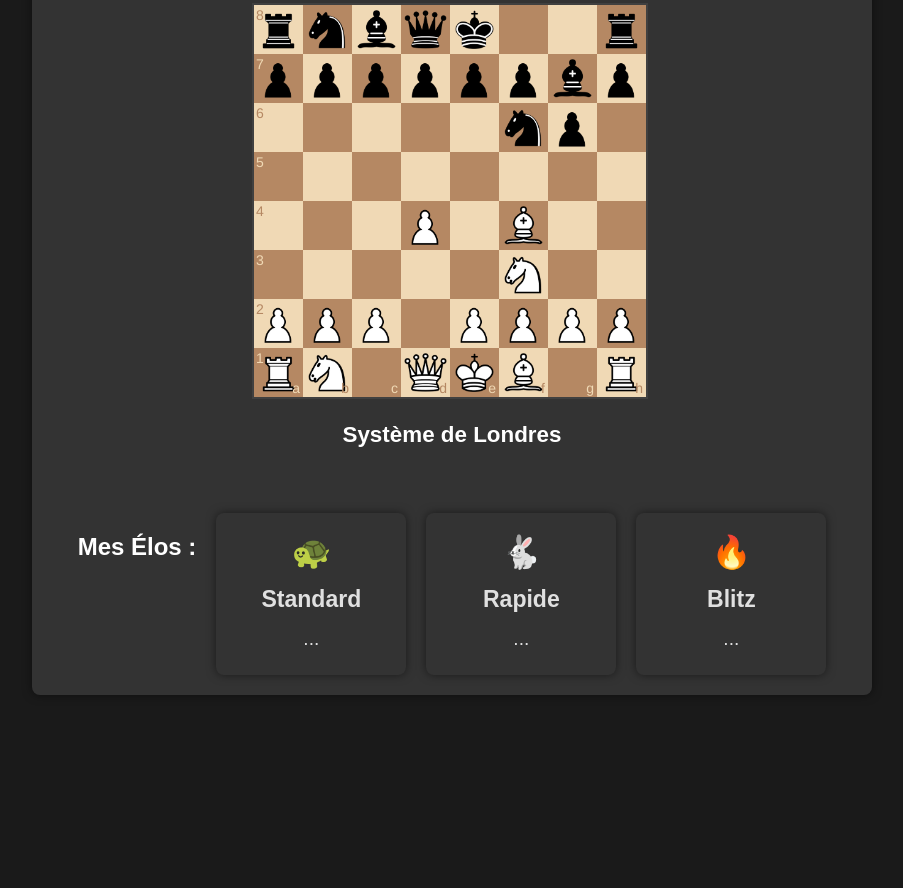
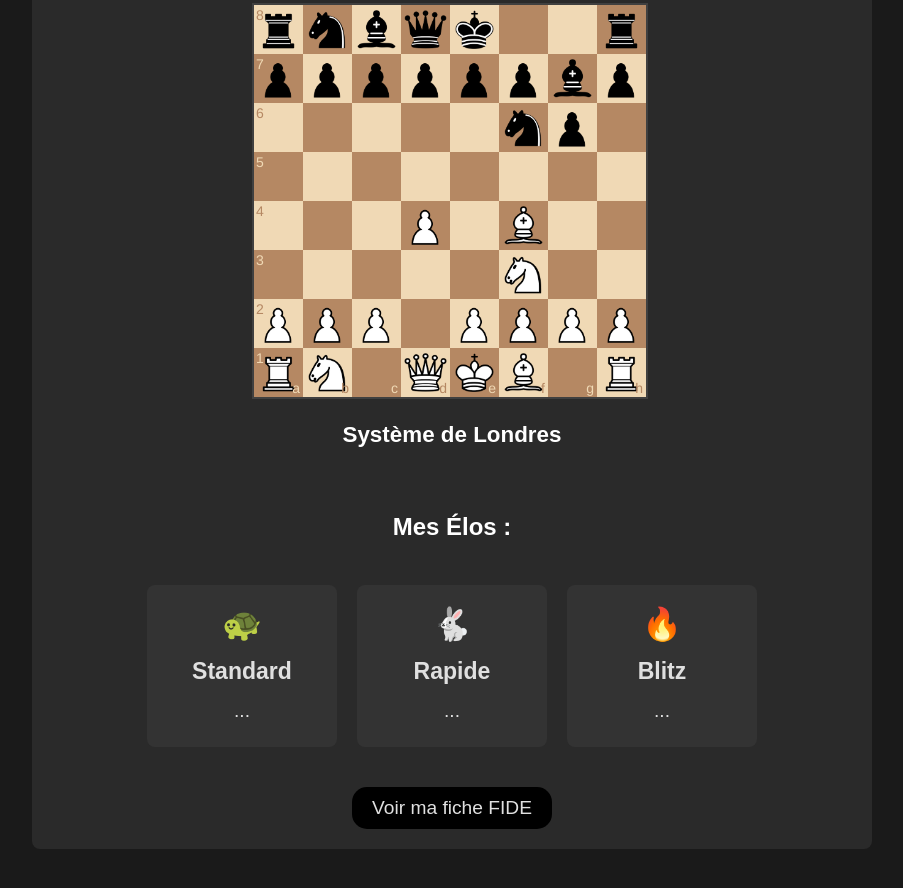
Before and after one commit to mathisboche/me, a website: page public/index.html in a window 1280 px wide. Shown: the part 3173-4061 px from the top of the page, without its empty margins (188-1091 px from the left). Before the commit the page ends 3958 px from the top, so only its background shows below. Drawn offline with nearby package versions, Linux system fonts and the light colour scheme; no server answers.

Commit message:
ajustements des cards élos

```diff
--- a/public/index.html
+++ b/public/index.html
@@ -89,8 +89,10 @@
             <div class="chess-summary">
                 <p id="openingName" class="hidden">&nbsp;</p> <!-- Utilisation de l'espace insécable pour réserver l'espace -->
             </div>
+            <div class="elo-title-container">
+                <p class="elo-title">Mes Élos :</p>
+            </div>
             <div class="elo-ratings">
-                <p class="elo-title">Mes Élos :</p>
                 <div class="elo-card">
                     <div class="emoji">🐢</div>
                     <p><strong>Standard</strong></p>
@@ -107,6 +109,7 @@
                     <p><span id="blitzElo">...</span></p>
                 </div>
             </div>
+            <a href="https://ratings.fide.com/profile/651010240" target="_blank" class="fide-link">Voir ma fiche FIDE</a>
         </div>
     </section>
 
@@ -123,9 +126,11 @@
                 luminescence.style.top = e.clientY + "px";
             });
 
-            // Timeline visibility effect
-            const items = document.querySelectorAll(".timeline-item");
+            // Récupérer tous les éléments de la timeline et les cartes d'élo
+            const timelineItems = document.querySelectorAll(".timeline-item");
+            const eloCards = document.querySelectorAll(".elo-card");
 
+            // Fonction pour vérifier si un élément est dans le viewport
             const isInViewport = (elem) => {
                 const bounding = elem.getBoundingClientRect();
                 return (
@@ -136,19 +141,31 @@
                 );
             };
 
+            // Fonction pour ajouter la classe is-visible si l'élément est dans le viewport
             const run = () => {
-                items.forEach((item) => {
+                timelineItems.forEach((item) => {
                     if (isInViewport(item)) {
                         item.classList.add("is-visible");
                     }
                 });
+
+                eloCards.forEach((card) => {
+                    if (isInViewport(card)) {
+                        card.classList.add("is-visible");
+                    }
+                });
             };
 
+            // Ajouter des événements pour vérifier le viewport au chargement, redimensionnement et défilement
+            window.addEventListener("load", run);
+            window.addEventListener("resize", run);
+            window.addEventListener("scroll", run);
+
             // Darken background and other timeline items on hover
-            items.forEach(item => {
+            timelineItems.forEach(item => {
                 item.addEventListener("mouseenter", () => {
                     document.body.classList.add("darken-background");
-                    items.forEach(i => {
+                    timelineItems.forEach(i => {
                         if (i !== item) {
                             i.classList.add("darken");
                         }
@@ -156,16 +173,11 @@
                 });
                 item.addEventListener("mouseleave", () => {
                     document.body.classList.remove("darken-background");
-                    items.forEach(i => {
+                    timelineItems.forEach(i => {
                         i.classList.remove("darken");
                     });
                 });
-            });
-
-            // Events
-            window.addEventListener("load", run);
-            window.addEventListener("resize", run);
-            window.addEventListener("scroll", run);
+    });
 
             // JavaScript pour le plateau d'échecs interactif
             var chessBoard = document.getElementById('chessboard');
--- a/public/styles.css
+++ b/public/styles.css
@@ -181,7 +181,7 @@ body.darken-background::before {
 }
 
 .passion {
-    background: #333;
+    background: #2a2a2a;
     color: #e0e0e0;
     padding: 20px;
     border-radius: 8px;
@@ -189,7 +189,6 @@ body.darken-background::before {
     width: 100%;
     max-width: 800px;
     margin: 0 auto 40px auto;
-    box-shadow: 0 0 10px rgba(0, 0, 0, 0.5);
 }
 
 .passion h3 {
@@ -306,12 +305,19 @@ input#selectBlack:checked + label[for="selectBlack"] {
     visibility: hidden; /* Garde l'espace sans afficher le contenu */
 }
 
+.elo-title-container {
+    max-width: 500px; /* Largeur maximale pour correspondre au paragraphe */
+    margin-left: auto;
+    margin-right: auto;
+    text-align: center; /* Aligner le texte à gauche */
+    margin-top: 20px;
+    margin-bottom: 10px;
+}
+
 .elo-title {
     font-size: 1.5em;
     font-weight: bold;
     color: #ffffff;
-    margin-top: 20px;
-    margin-bottom: 10px;
 }
 
 .elo-ratings {
@@ -319,20 +325,38 @@ input#selectBlack:checked + label[for="selectBlack"] {
     justify-content: center;
     gap: 20px; /* Espace entre les cartes */
     flex-wrap: wrap;
-    margin-bottom: 0px;
 }
 
 .elo-card {
-    background-color: #333;
+    background: #333;
     color: #e0e0e0;
     padding: 20px;
     border-radius: 8px;
+    margin: 20px 0;
     width: 150px;
     text-align: center;
-    box-shadow: 0 0 10px rgba(0, 0, 0, 0.5);
     display: flex;
     flex-direction: column;
     align-items: center;
+    opacity: 0;
+    transform: translateY(50px);
+    transition: opacity 0.6s ease-out, transform 0.6s ease-out, box-shadow 0.3s ease, filter 0.3s ease;
+}
+
+.elo-card.is-visible {
+    opacity: 1;
+    transform: translateY(0);
+}
+
+.elo-card:hover {
+    box-shadow: 0 0 50px rgba(255, 255, 255, 0.1); /* Plus dispersé et plus flou */
+    filter: brightness(1.2);
+    z-index: 10; /* Ensure it appears above the overlay */
+}
+
+.elo-card .emoji {
+    font-size: 2em;
+    margin-bottom: 10px;
 }
 
 .elo-card p {
@@ -346,7 +370,32 @@ input#selectBlack:checked + label[for="selectBlack"] {
     font-size: 1.2em;
 }
 
-.elo-card .emoji {
-    font-size: 2em;
-    margin-bottom: 10px;
+.fide-link {
+    display: inline-block;
+    margin-top: 20px;
+    padding: 10px 20px;
+    background-color: #000; /* Couleur de fond similaire aux autres éléments */
+    color: #e0e0e0; /* Couleur du texte similaire aux autres éléments */
+    text-decoration: none;
+    border-radius: 15px; /* Coin arrondi pour correspondre aux cartes */
+    font-size: 1.2em;
+    transition: background-color 0.3s ease, box-shadow 0.3s ease, filter 0.3s ease;
 }
+
+.fide-link:hover {
+    background-color: #000; /* Légèrement plus clair pour l'effet de survol */
+    box-shadow: 0 0 50px rgba(255, 255, 255, 0.1); /* Effet de survol similaire aux cartes */
+    filter: brightness(1.2); /* Effet de luminosité au survol */
+    z-index: 10; /* Ensure it appears above other content */
+}
+
+.toggle-switch .slider {
+    position: absolute;
+    top: 5px; /* Ajuster pour s'adapter aux nouvelles marges */
+    left: 5px;
+    width: calc(50% - 7px); /* Ajustement pour les marges des deux côtés */
+    height: calc(100% - 10px); /* Pour occuper toute la hauteur du toggle */
+    background-color: #000;
+    border-radius: calc(20px - 5px); /* Ajuster le border-radius pour correspondre à la hauteur */
+    transition: left 0.3s ease, width 0.3s ease;
+}
```
